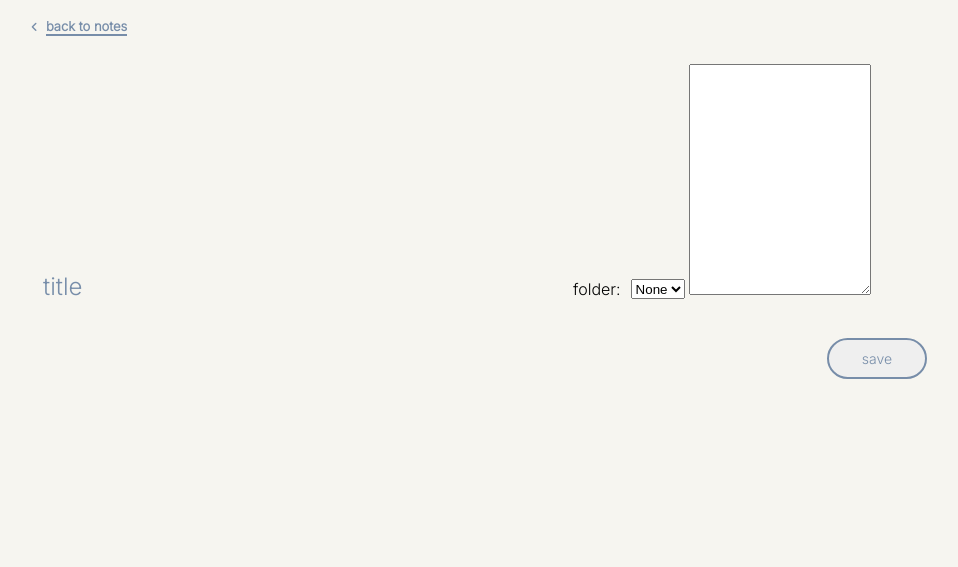
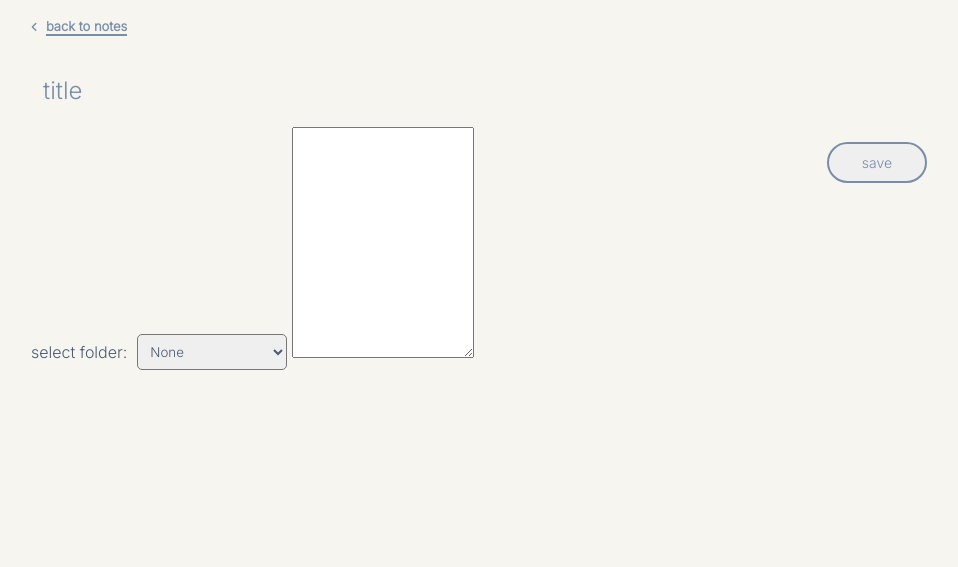
Before and after one commit to angchn/easy-e, a Flask app: page /new_note in a window 1280 px wide. Shown: the part 70-637 px from the top of the page, without its empty margins (161-1119 px from the left). Run offline with Flask 2, Linux system fonts and the light colour scheme; the visitor is signed in with stand-in values (Sample User, id 1); data comes from the database, SQL or seed files in the repository; both versions use the stored data as it was after the commit; data that the repository does not hold is empty; some libraries are stand-ins or nearby versions.

Commit message:
assign folder when creating new note

```diff
--- a/forms.py
+++ b/forms.py
@@ -16,5 +16,5 @@ class RegisterForm(FlaskForm):
     password = PasswordField("password", validators=[InputRequired(), Length(min=8, max=80)])
 
 class PostForm(FlaskForm):
-    title = StringField("title", validators=[DataRequired(), Length(min=2, max=50)])
+    title = StringField("title", validators=[DataRequired(), Length(min=2)])
     content = CKEditorField("content", validators=[DataRequired()], widget=TextArea())
--- a/main.py
+++ b/main.py
@@ -20,7 +20,7 @@ import forms
 from forms import LoginForm, RegisterForm
 
 
-# update task, assign folder in new notes,
+# update task
 
 
 # Flask login (gets user_id)
@@ -186,7 +186,11 @@ def new_note():
             content = request.form.get("content")
             title = request.form.get("title")
             folder = request.form.get("folder")
-            notes = models.Notes(user=current_user.id, title=func.trim(title), content=content, folder=folder)
+            if folder == "None":
+                notes = models.Notes(user=current_user.id, title=func.trim(title), content=content)
+            elif folder != "None":
+                get_folder = db.session.query(models.Folders).filter_by(name=folder).first()
+                notes = models.Notes(user=current_user.id, title=func.trim(title), content=content, folder=get_folder.id)
             db.session.add(notes)
             db.session.commit()
             return redirect (url_for("notes"))
@@ -249,6 +253,12 @@ def redo_complete_task(id):
     return redirect (url_for("dashboard"))
 
 
+@app.route("/update_task/<int:id>")
+def update_task(id):
+    task = db.session.query(models.Todo).filter_by(id=id).first()
+    return render_template ("update_task.html", name=current_user.name)
+
+
 # route renders past papers page
 @app.route("/past_papers")
 def papers():
--- a/static/styles.css
+++ b/static/styles.css
@@ -584,6 +584,7 @@ input:focus {
     margin-top: -45px;
     color: #0d1b2a;
     user-select: none;
+    word-wrap: break-word;
 }
 
 .dashboard_photo {
@@ -900,18 +901,30 @@ input:focus {
     border: none;
     background-color: #f6f5f0;
     color: #485b72;
-    width: 60%;
+    width: 80%;
 }
 
 .folder_select {
     display: inline-flex;
     cursor: pointer;
+    color: #485b72;
+}
+
+.folder_select select {
+    padding: 8px;
+    font-family: 'Inter', sans-serif;
+    margin-top: -8px;
+    border-radius: 5px;
+    cursor: pointer;
+    color: #485b72;
+    width: 150px;
 }
 
 .select_content {
     margin-left: 10px;
+    border-radius: 20px;
+    cursor: pointer;
 }
-
 
 .new_note_button {
     font-family: 'Inter', sans-serif;
--- a/templates/new_note.html
+++ b/templates/new_note.html
@@ -9,7 +9,7 @@
             {{ form.csrf_token }}
             {{ form.title(id="new_note_title", placeholder="title") }}
             <div class="folder_select">
-                <label>folder: </label>
+                <label>select folder: </label>
                 <select name="folder" class="select_content">
                     <option>None</option>
                     {% for folder in folders %}
```
Also changed, not shown: student.db, templates/update_task.html (added).
